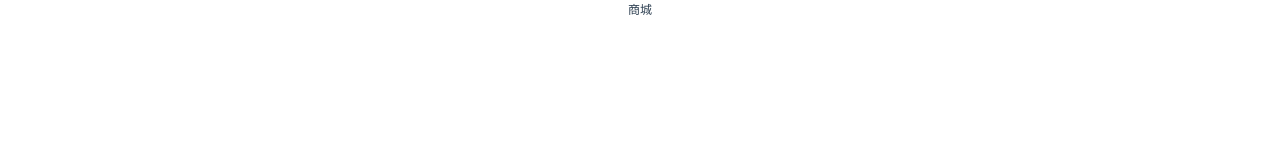
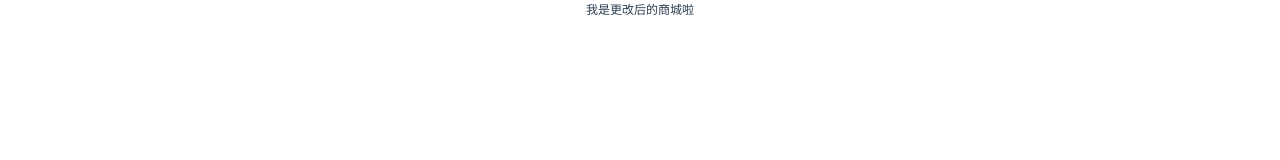
Before and after one commit to zhufenfen/Cat, a Vue app: page /#/shop in a window 1280 px wide. Shown: the top 160 px of the page. Built offline with nearby package versions, Linux system fonts and the light colour scheme.

Commit message:
朱芬芬测试下是否会有冲突

```diff
--- a/src/components/shop/index.vue
+++ b/src/components/shop/index.vue
@@ -1,6 +1,6 @@
 <template>
     <div>
-        商城
+        我是更改后的商城啦
     </div>
 </template>
 
```
